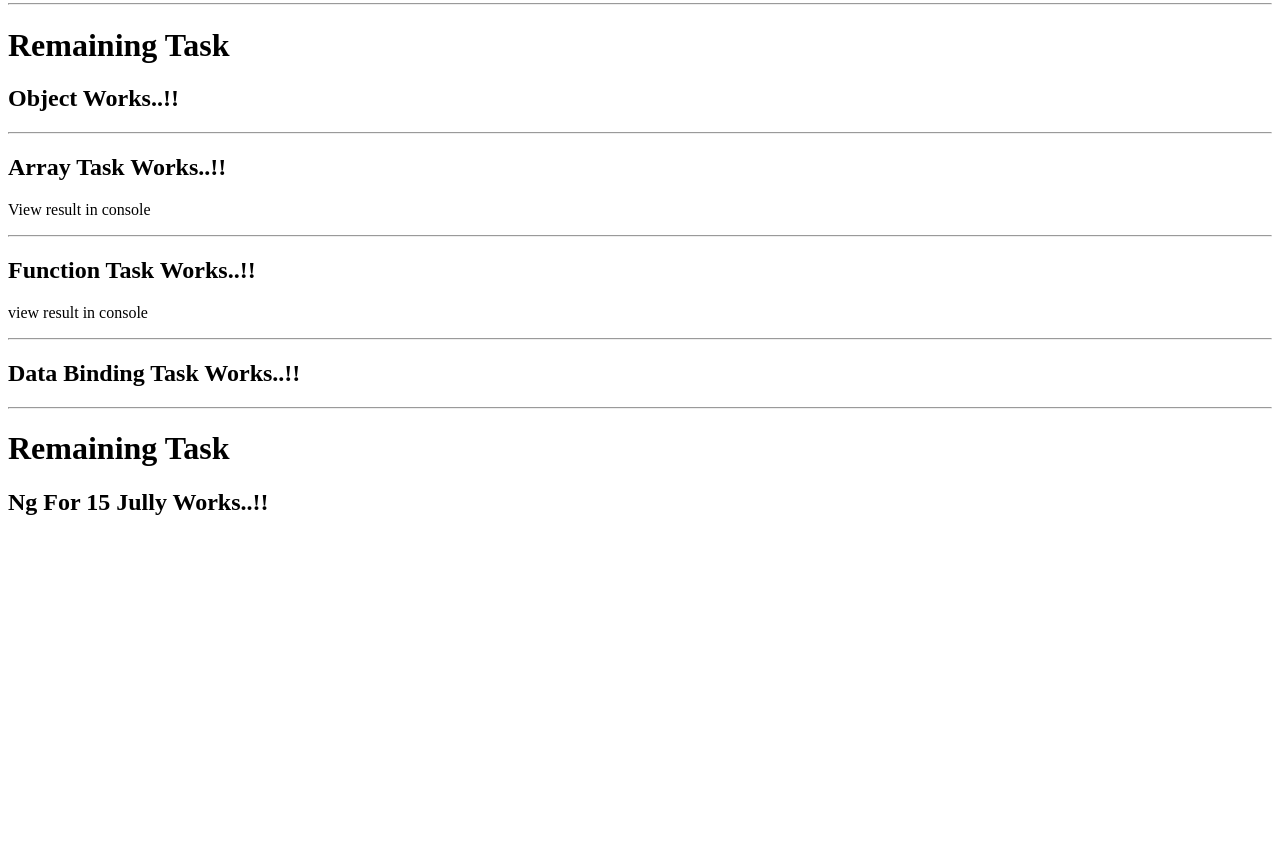
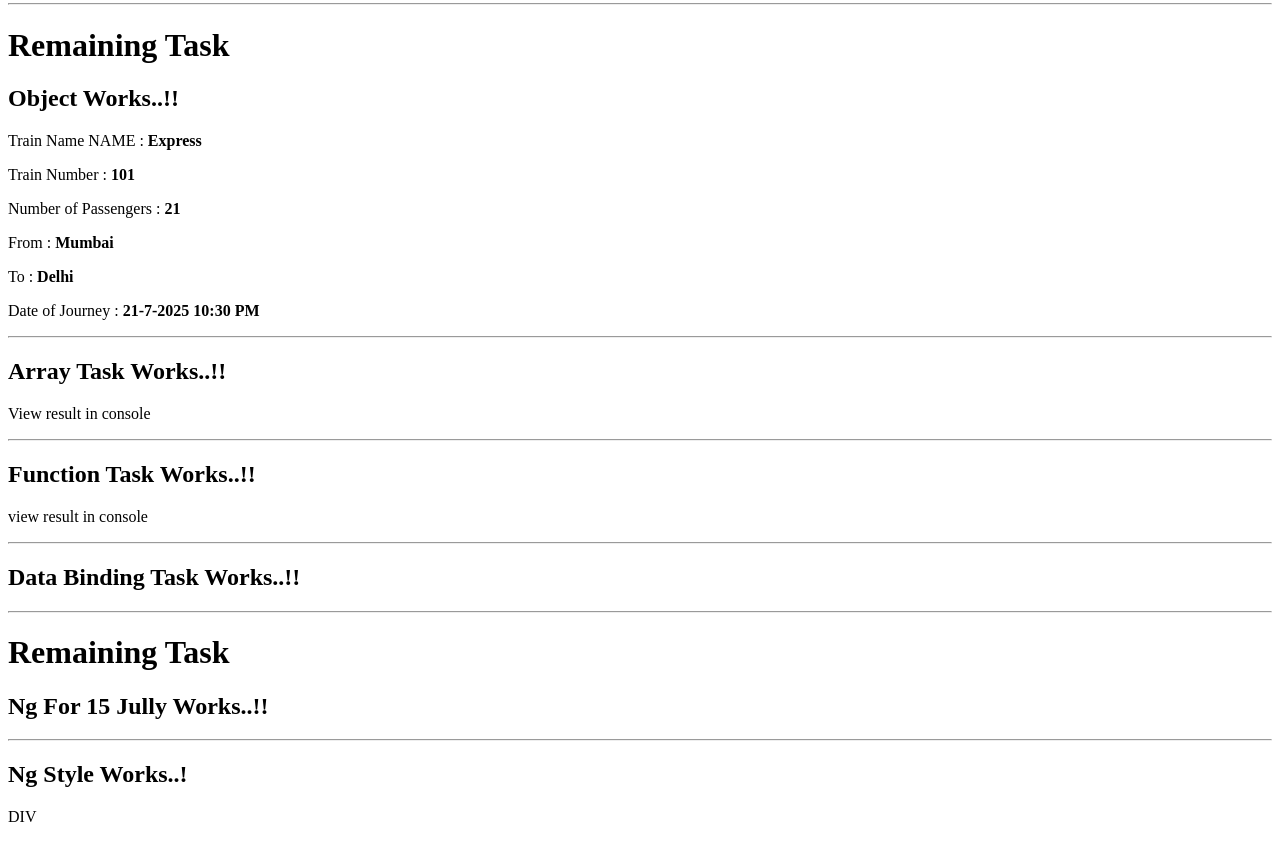
Before and after one commit to Sarita200/GFSS_angular1, an Angular app: page / in a window 1280 px wide. Shown: the part 220-1080 px from the top of the page. Before the commit the page ends 800 px from the top, so only its background shows below. Built offline with nearby package versions, Linux system fonts and the light colour scheme.

Commit message:
object task completed

```diff
--- a/src/app/app.html
+++ b/src/app/app.html
@@ -12,3 +12,5 @@
 <app-data-binding-task></app-data-binding-task>
 <hr/>
 <app-ng-for15-jully></app-ng-for15-jully>
+<hr/>
+<app-jully17></app-jully17>
--- a/src/app/app.ts
+++ b/src/app/app.ts
@@ -6,9 +6,10 @@ import { NgFor15Jully } from './ng-for15-jully/ng-for15-jully';
 import { ArrayTask } from './array-task/array-task';
 import { FunctionTask } from './function-task/function-task';
 import { DataBindingTask } from './data-binding-task/data-binding-task';
+import { Jully17 } from './jully17/jully17';
 @Component({
   selector: 'app-root',
-  imports: [RouterOutlet,Variable, CreateObject ,NgFor15Jully,ArrayTask,FunctionTask,DataBindingTask],
+  imports: [RouterOutlet,Variable, CreateObject ,NgFor15Jully,ArrayTask,FunctionTask,DataBindingTask,Jully17],
   templateUrl: './app.html',
   styleUrl: './app.css'
 })
--- a/src/app/create-object/create-object.html
+++ b/src/app/create-object/create-object.html
@@ -1,3 +1,10 @@
 <h1>Remaining Task</h1>
 <h2>Object Works..!!</h2>
-<div id="trainInfo"></div>
+<div id="trainInfo">
+    <p>Train Name NAME  : <b> {{trainTicket.trainName}}</b></p>
+    <p>Train Number   : <b>{{trainTicket.trainNumber}}</b></p>
+    <p>Number of Passengers : <b>{{trainTicket.noOfPassengers}}</b></p>
+    <p>From  : <b>{{trainTicket.from}}</b></p>
+    <p>To  : <b>{{trainTicket.to}}</b></p>
+    <p>Date of Journey  : <b>{{trainTicket.dateOfJourney}}</b></p>
+</div>
--- a/src/app/create-object/create-object.ts
+++ b/src/app/create-object/create-object.ts
@@ -12,19 +12,27 @@ export class CreateObject {
   //    Fields will be ProductName, Category, Price, Discount
   //    print ProductName & Price in console
 
-  productInfo :any =
+  productInfo :
+    {
+      productName :string;
+      category : string ;
+      price : number;
+      dicount : number;
+    } =
     {
       productName : "Smart Watch",
       category : "Electronic Device",
       price : 2000,
       dicount : 10
-    }
+    };
 
 
   constructor(){
     this.printProductDetals();
-    // this.printTicketInfo();
     this.printSchoolInfo();
+    this.printSchoolInfo();
+    this.updateInfo();
+    this.updatedInfo();
   }
 
   printProductDetals(){
@@ -35,52 +43,51 @@ export class CreateObject {
      console.log("Price :", this.productInfo.price);
   }
 
-  // B. Create a Object to store Train Ticket information
-  //    Fields will be TrainName, TrainNo, NoOfPassinger, From, To, DateOfJourney
-  //    Print whole Information in P tag like below
-  //    Traine Name: Vidarbah Express
-  //    Traine No: 12135
-  //    No Of Passinger : 3
-  //    From Location: Nagpur
-  //    To Location: Mumbai
-  //    Date Of Journey: 08-04-2023 05.00 PM
+  /* B. Create a Object to store Train Ticket information
+     Fields will be TrainName, TrainNo, NoOfPassinger, From, To, DateOfJourney
+     Print whole Information in P tag like below
+     Traine Name: Vidarbah Express
+     Traine No: 12135
+     No Of Passinger : 3
+     From Location: Nagpur
+     To Location: Mumbai
+     Date Of Journey: 08-04-2023 05.00 PM */
 
-  // trainTicketInfo :any ={
-  //   trainName :"VandeBharat",
-  //   trainNo :9922,
-  //   noOfPassenger :542,
-  //   from :"Mumbai",
-  //   to :"Delhi",
-  //   dateOfJourney :"25-6-2025 10:30 PM"
-  // }
-  // printTicketInfo(){
-  //   var name = this.trainTicketInfo.trainName;
-  //   var number = this.trainTicketInfo.trainNo;
-  //   var passengers =this.trainTicketInfo.noOfPassenger;
-  //   var trainFrom =this.trainTicketInfo.from;
-  //   var trainTO =this.trainTicketInfo.to;
-  //   var date =this.trainTicketInfo.dateOfJourney;
-  //   document.getElementById('ticketInfo')!.innerText = "Train Name  :" ,name;
-  //   document.getElementById('ticketInfo')!.innerText = "Train Number  :" ,number;
-    // document.getElementById('ticketInfo')!.innerText = "Number of passengers  :" ,passengers;
-    // document.getElementById('ticketInfo')!.innerText = "Train fro   :" ,trainFrom;
-    // document.getElementById('ticketInfo')!.innerText = "Train to  :" ,trainTO;
-    // document.getElementById('ticketInfo')!.innerText = "date of journey  :" ,date;
-
-
-
+   trainTicket :{
+    trainName:string;
+    trainNumber :number;
+    noOfPassengers :number;
+    from:string;
+    to:string;
+    dateOfJourney:string;
+   } = {
+    trainName:'Express',
+    trainNumber :101,
+    noOfPassengers :21,
+    from:'Mumbai',
+    to:'Delhi',
+    dateOfJourney:'21-7-2025 10:30 PM'
+   };
 
   // C. Create a Object to Hold Information of School
   //    Fields will be SchoolName, PrincipleName, ContactNo, Address
   //    Print whole Object in console
   //    after that add one more Field SchoolEmail with some email
   //    again print updated object
-  schoolInfo :any ={
+  schoolInfo :{
+    schoolName :string,
+    principleName : string,
+    contactNo :number,
+    address :string,
+    email :string
+  } = {
     schoolName :" English Medium School, Nashik",
     principleName : "Chatur R.S",
     contactNo :9922567843,
-    address :"At.Nashik,near green Vally,phase no2,Nashik"
-  }
+    address :"At.Nashik,near green Vally,phase no2,Nashik",
+    email :''
+  };
+
   printSchoolInfo(){
     console.log("  ")
     console.log("  TASK 3  ")
@@ -89,6 +96,21 @@ export class CreateObject {
     console.log("School Principle Name :",this.schoolInfo.principleName);
     console.log("School Contact :",this.schoolInfo.contactNo);
     console.log("School Address :",this.schoolInfo.address);
+    console.log();
+  }
 
+  updateInfo(){
+    this.schoolInfo.email ="jinny123@gmaikl.com"
+  }
+
+  updatedInfo(){
+    console.log("  ")
+    console.log("UPDATED SCHOOL INFORMATION")
+    console.log("School Information");
+    console.log("School Name :",this.schoolInfo.schoolName);
+    console.log("School Principle Name :",this.schoolInfo.principleName);
+    console.log("School Contact :",this.schoolInfo.contactNo);
+    console.log("School Address :",this.schoolInfo.address);
+    console.log("Email :",this.schoolInfo.email);
   }
 }
--- a/src/app/jully17/jully17.html
+++ b/src/app/jully17/jully17.html
@@ -1 +1,6 @@
-<p>jully17 works!</p>
+<h2>Ng Style Works..!</h2>
+<div>
+    <div style="border-radius: 20px; height: 50px; width: 50pc;">
+        DIV
+    </div>
+</div>
--- a/src/app/jully17/jully17.ts
+++ b/src/app/jully17/jully17.ts
@@ -1,4 +1,5 @@
 import { Component } from '@angular/core';
+
 
 @Component({
   selector: 'app-jully17',
@@ -7,5 +8,5 @@ import { Component } from '@angular/core';
   styleUrl: './jully17.css'
 })
 export class Jully17 {
-
+  divWidth :number =100;
 }
```
Also changed, not shown: src/app/function-task/function-task.ts (line endings or trailing spaces).
